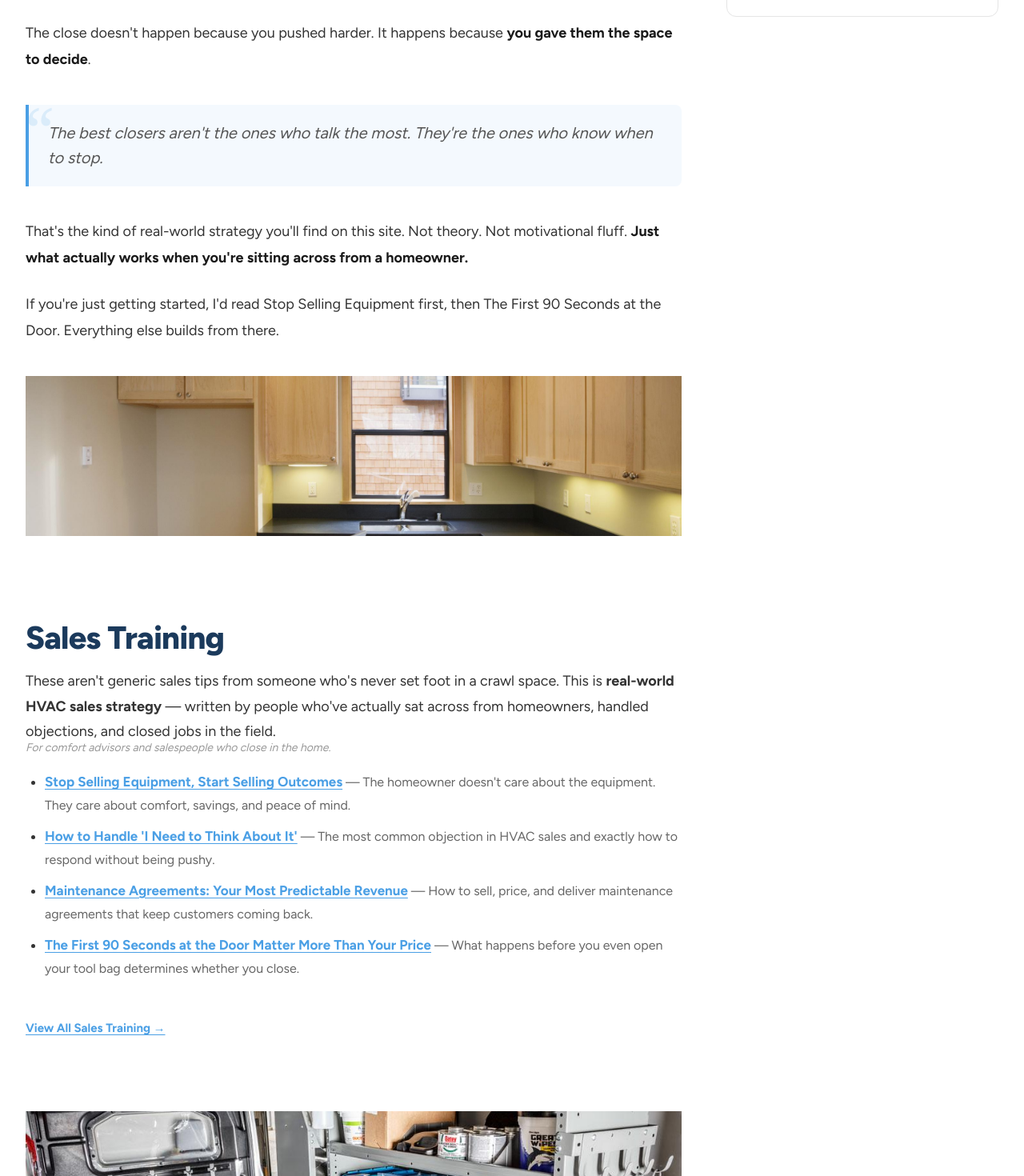
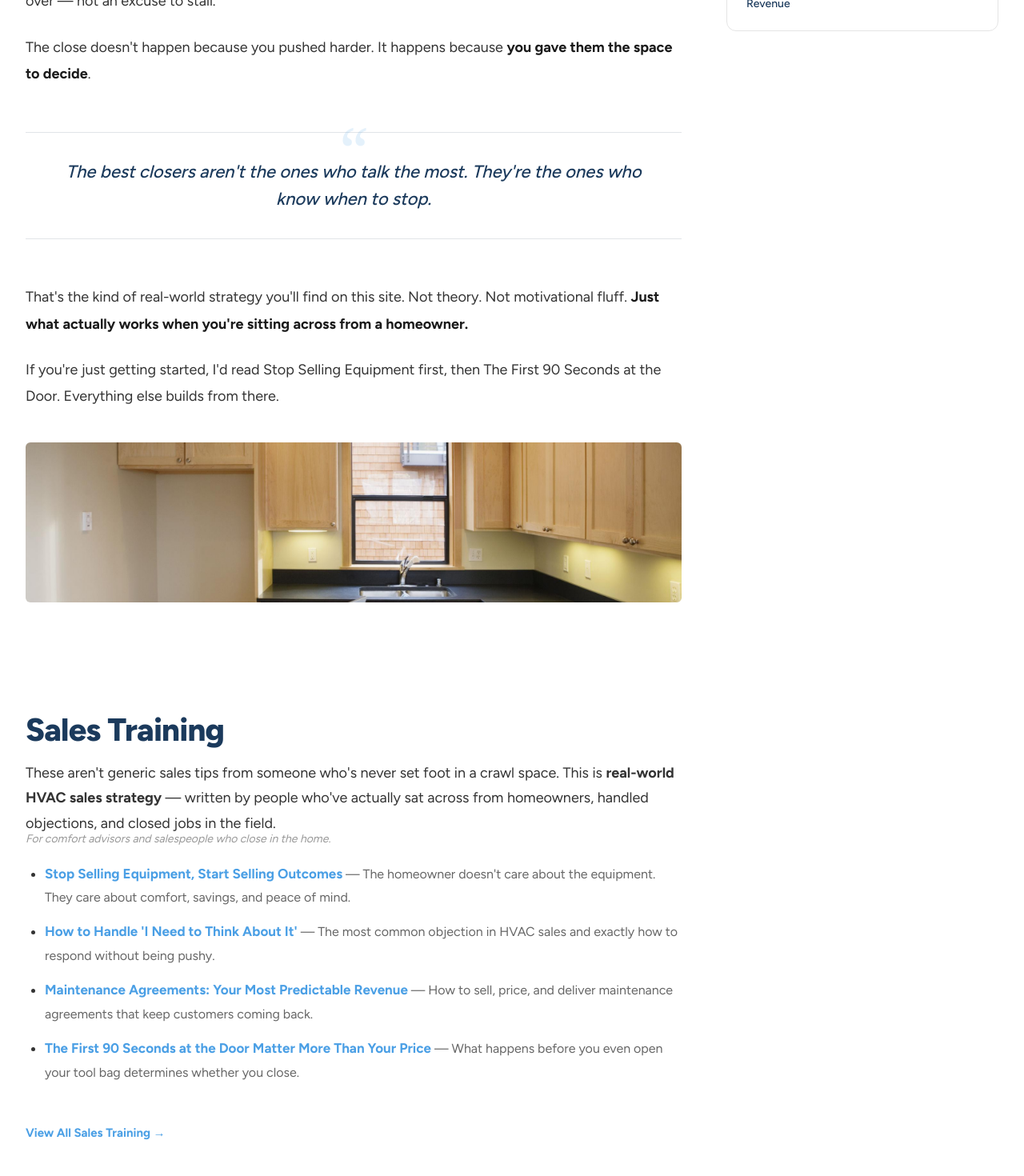
Before and after one commit to Ishack94/HVAC-sales-master, a React (Vite) app: page / in a window 1280 px wide. Shown: the part 1330-2800 px from the top of the page at 80% size. Built offline with nearby package versions, Linux system fonts and the light colour scheme.

Commit message:
premium visual polish: whitespace, typography, animations, refined details

```diff
--- a/src/components/Layout/Footer.module.css
+++ b/src/components/Layout/Footer.module.css
@@ -1,5 +1,6 @@
 .footer {
   background: #0e2340;
+  border-top: 2px solid #4a9fe5;
   padding: 48px 48px 20px;
 }
 
@@ -11,7 +12,7 @@
 .columns {
   display: grid;
   grid-template-columns: 2fr 1fr 1fr 1fr;
-  gap: 40px;
+  gap: 48px;
   padding-bottom: 40px;
   border-bottom: 1px solid rgba(255, 255, 255, 0.08);
   margin-bottom: 24px;
--- a/src/components/Layout/Header.module.css
+++ b/src/components/Layout/Header.module.css
@@ -5,6 +5,7 @@
   right: 0;
   z-index: 100;
   background: #0e2340;
+  box-shadow: 0 1px 3px rgba(0, 0, 0, 0.08);
 }
 
 .inner {
--- a/src/pages/ArticlePage.module.css
+++ b/src/pages/ArticlePage.module.css
@@ -137,7 +137,7 @@
 }
 
 .body p {
-  margin-bottom: 1.15rem;
+  margin-bottom: 1.35rem;
 }
 
 .body p:last-child {
--- a/src/pages/Home.jsx
+++ b/src/pages/Home.jsx
@@ -1,4 +1,4 @@
-import React, { useState, useMemo, useRef } from 'react'
+import React, { useState, useMemo, useRef, useEffect } from 'react'
 import { Link, useLocation } from 'react-router-dom'
 import { Helmet } from 'react-helmet-async'
 import Banner from '../components/Layout/Banner'
@@ -67,6 +67,25 @@ export default function Home() {
   const [search, setSearch] = useState('')
   const [activeCategory, setActiveCategory] = useState('all')
   const searchTimerRef = useRef(null)
+
+  // Scroll reveal
+  useEffect(() => {
+    const els = document.querySelectorAll('.reveal')
+    if (!els.length) return
+    const obs = new IntersectionObserver(
+      (entries) => {
+        entries.forEach((entry) => {
+          if (entry.isIntersecting) {
+            entry.target.classList.add('reveal-visible')
+            obs.unobserve(entry.target)
+          }
+        })
+      },
+      { threshold: 0.1 }
+    )
+    els.forEach((el) => obs.observe(el))
+    return () => obs.disconnect()
+  }, [])
 
   const handleSubmit = async (e) => {
     e.preventDefault()
@@ -158,7 +177,7 @@ export default function Home() {
         <main className={styles.main}>
 
           {/* Author row */}
-          <div className={styles.authorRow}>
+          <div className={`${styles.authorRow} reveal`}>
             <img src={headshotSrc} alt="HVAC Sales Master founder" className={styles.headshot} />
             <div className={styles.authorText}>
               <p className={styles.authorLabel}>Written from the Field</p>
@@ -193,7 +212,7 @@ export default function Home() {
 
           {/* Body content — always visible intro */}
           {!isFiltering && (
-            <div className={styles.body}>
+            <div className={`${styles.body} reveal`}>
               <h2>Why I Leave My Cards in the Van (And Close More Deals Because of It)</h2>
 
               <p>After I've gone through everything — <strong>explained the options, answered all their questions, handled every concern</strong> — I stop talking. I turn it over to them.</p>
@@ -226,7 +245,8 @@ export default function Home() {
               alt="Kitchen counter with laptop and paperwork during an HVAC sales consultation"
               loading="lazy"
               decoding="async"
-              style={{ width: '100%', maxHeight: '200px', objectFit: 'cover', objectPosition: 'center', display: 'block', margin: '2.5rem 0' }}
+              className="reveal"
+              style={{ width: '100%', maxHeight: '200px', objectFit: 'cover', objectPosition: 'center', display: 'block', margin: '2.5rem 0', borderRadius: '6px' }}
             />
           )}
 
@@ -237,7 +257,7 @@ export default function Home() {
 
           {/* Sales Training */}
           {showSales && filteredSales.length > 0 && (
-            <div className={`${styles.section} ${styles.sectionWhite}`}>
+            <div className={`${styles.section} ${styles.sectionWhite} reveal`}>
               <h2 className={styles.sectionH2}>Sales Training</h2>
               {!isFiltering && <p>These aren't generic sales tips from someone who's never set foot in a crawl space. This is <strong>real-world HVAC sales strategy</strong> — written by people who've actually sat across from homeowners, handled objections, and closed jobs in the field.</p>}
               <p className={styles.sectionIntro}>For comfort advisors and salespeople who close in the home.</p>
@@ -267,13 +287,14 @@ export default function Home() {
               alt="Inside an organized HVAC service van with tools and refrigerant gauges"
               loading="lazy"
               decoding="async"
-              style={{ width: '100%', maxHeight: '200px', objectFit: 'cover', objectPosition: 'center', display: 'block', margin: '2.5rem 0' }}
+              className="reveal"
+              style={{ width: '100%', maxHeight: '200px', objectFit: 'cover', objectPosition: 'center', display: 'block', margin: '2.5rem 0', borderRadius: '6px' }}
             />
           )}
 
           {/* Pro Lessons */}
           {showPro && filteredTech.length > 0 && (
-            <div className={`${styles.section} ${styles.sectionBlueGray}`}>
+            <div className={`${styles.section} ${styles.sectionBlueGray} reveal`}>
               <h2 className={styles.sectionH2}>Pro Lessons for Techs &amp; Installers</h2>
               {!isFiltering && <p>Technical training that goes beyond the textbook. These lessons are written for working technicians who want to diagnose faster, install cleaner, and get fewer callbacks.</p>}
               <p className={styles.sectionIntro}>For service technicians and installers.</p>
@@ -305,13 +326,14 @@ export default function Home() {
               alt="HVAC technician diagnosing a residential furnace with a clamp meter"
               loading="lazy"
               decoding="async"
-              style={{ width: '100%', maxHeight: '200px', objectFit: 'cover', objectPosition: 'center 30%', display: 'block', margin: '2.5rem 0' }}
+              className="reveal"
+              style={{ width: '100%', maxHeight: '200px', objectFit: 'cover', objectPosition: 'center 30%', display: 'block', margin: '2.5rem 0', borderRadius: '6px' }}
             />
           )}
 
           {/* Homeowner */}
           {showHomeowner && filteredHomeowner.length > 0 && (
-            <div className={`${styles.section} ${styles.sectionWhite}`}>
+            <div className={`${styles.section} ${styles.sectionWhite} reveal`}>
               <h2 className={styles.sectionH2}>Homeowner Troubleshooting</h2>
               {!isFiltering && <p>Straightforward answers written by technicians, not content farms. These articles help homeowners understand what's going on so they can make smart decisions — and they help you close more jobs.</p>}
               <p className={styles.sectionIntro}>For homeowners trying to understand their system.</p>
@@ -341,13 +363,14 @@ export default function Home() {
               alt="Workbench with laptop, notebook, and tools — building a website after hours"
               loading="lazy"
               decoding="async"
-              style={{ width: '100%', maxHeight: '200px', objectFit: 'cover', objectPosition: 'center', display: 'block', margin: '2.5rem 0' }}
+              className="reveal"
+              style={{ width: '100%', maxHeight: '200px', objectFit: 'cover', objectPosition: 'center', display: 'block', margin: '2.5rem 0', borderRadius: '6px' }}
             />
           )}
 
           {/* Closing content — only when not filtering */}
           {!isFiltering && (
-            <div className={`${styles.body} ${styles.noDropCap}`}>
+            <div className={`${styles.body} ${styles.noDropCap} reveal`}>
               <blockquote>The best technicians never stop learning. The best closers never stop either.</blockquote>
 
               <h2>Who Built This</h2>
--- a/src/pages/Home.module.css
+++ b/src/pages/Home.module.css
@@ -1,7 +1,7 @@
 .layout {
   max-width: 1400px;
   margin: 0 auto;
-  padding: 32px 32px 80px;
+  padding: 48px 32px 80px;
   display: flex;
   gap: 56px;
   align-items: flex-start;
@@ -122,14 +122,18 @@
 }
 
 .body blockquote {
-  background: rgba(74, 159, 229, 0.06);
-  border-left: 4px solid #4a9fe5;
-  border-radius: 0 8px 8px 0;
-  margin: 40px 0;
-  padding: 20px 24px;
+  margin: 56px 0;
+  padding: 32px 24px;
+  text-align: center;
+  border-top: 1px solid rgba(14, 35, 64, 0.12);
+  border-bottom: 1px solid rgba(14, 35, 64, 0.12);
+  border-left: none;
+  border-radius: 0;
+  background: none;
   font-style: italic;
-  color: #555;
-  font-size: 20px;
+  color: #1b3a5c;
+  font-size: 22px;
+  font-weight: 500;
   line-height: 1.55;
   position: relative;
 }
@@ -137,8 +141,9 @@
 .body blockquote::before {
   content: '\201C';
   position: absolute;
-  top: -10px;
-  left: -5px;
+  top: -20px;
+  left: 50%;
+  transform: translateX(-50%);
   font-size: 80px;
   color: rgba(74, 159, 229, 0.15);
   font-family: Georgia, serif;
@@ -185,7 +190,7 @@
 .pill {
   padding: 8px 20px;
   min-height: 44px;
-  border-radius: 50px;
+  border-radius: 6px;
   font-family: 'Figtree', sans-serif;
   font-size: 13px;
   font-weight: 600;
@@ -223,8 +228,8 @@
 
 .section {
   margin: 0 -32px;
-  margin-top: 64px;
-  padding: 40px 32px 48px;
+  margin-top: 80px;
+  padding: 56px 32px 64px;
 }
 
 /* Subtle gradient divider between major sections */
@@ -277,7 +282,7 @@
   margin-bottom: 28px;
   display: flex;
   flex-direction: column;
-  gap: 10px;
+  gap: 14px;
 }
 
 .articleList li {
@@ -288,16 +293,17 @@
 
 .articleLink {
   color: #4a9fe5;
-  text-decoration: underline;
-  text-underline-offset: 3px;
+  text-decoration: none;
+  border-bottom: 1px solid transparent;
   font-weight: 500;
   padding-left: 0;
   display: inline-block;
-  transition: color 0.2s ease, padding-left 0.2s ease;
+  transition: border-color 0.3s ease, color 0.2s ease, padding-left 0.2s ease;
 }
 
 .articleLink:hover {
   color: #3a8cd0;
+  border-bottom: 1px solid #4a9fe5;
   padding-left: 8px;
 }
 
@@ -313,13 +319,14 @@
   font-size: 15px;
   font-weight: 700;
   color: #4a9fe5;
-  text-decoration: underline;
-  text-underline-offset: 3px;
-  transition: color 0.2s ease;
+  text-decoration: none;
+  border-bottom: 1px solid transparent;
+  transition: border-color 0.3s ease, color 0.2s ease;
 }
 
 .viewAllLink:hover {
   color: #0e2340;
+  border-bottom: 1px solid #0e2340;
 }
 
 
@@ -450,8 +457,8 @@
 
   .section {
     margin: 0 -20px;
-    margin-top: 40px;
-    padding: 32px 20px 40px;
+    margin-top: 48px;
+    padding: 36px 20px 44px;
   }
 
   .sectionDivider {
@@ -477,8 +484,8 @@
 
   .body blockquote {
     font-size: 17px;
-    padding-left: 18px;
-    margin: 28px 0;
+    padding: 24px 16px;
+    margin: 36px 0;
   }
 
   .inlineRow {
--- a/src/styles/global.css
+++ b/src/styles/global.css
@@ -11,8 +11,7 @@ body {
   line-height: 1.75;
   -webkit-font-smoothing: antialiased;
   text-rendering: optimizeLegibility;
-  background-image: radial-gradient(circle, #e5e5e5 0.5px, transparent 0.5px);
-  background-size: 24px 24px;
+  background: #ffffff;
 }
 
 h1, h2, h3, h4 {
```
Also changed, not shown: src/components/Layout/Banner.module.css (+14 -0 lines).
